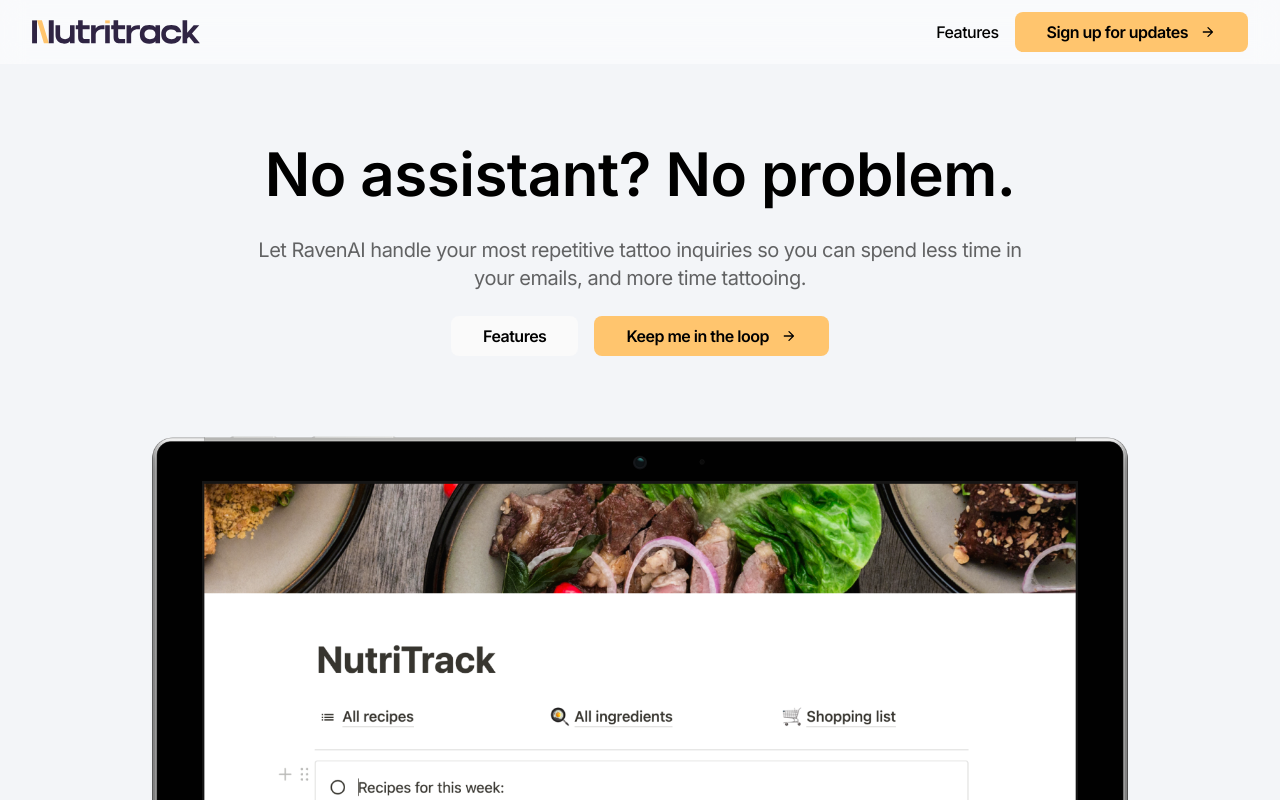
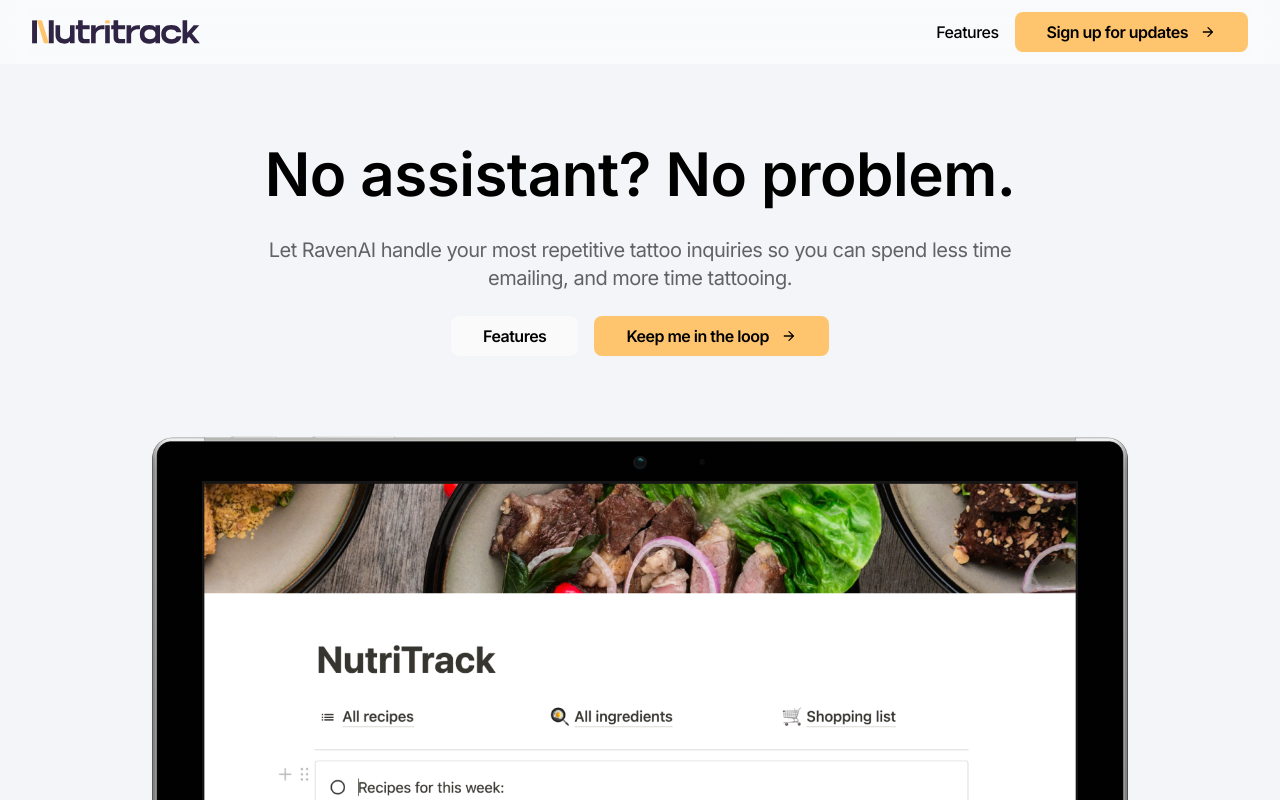
Before and after one commit to CarlsJr4/raven-landing, a Next.js app: page / in a window 1280 px wide. Shown: the top 800 px of the page. Built offline with nearby package versions, Linux system fonts and the light colour scheme.

Commit message:
Updates main desc

```diff
--- a/components/Banner/HomeBanner.js
+++ b/components/Banner/HomeBanner.js
@@ -22,8 +22,8 @@ export const HomeBanner = () => {
                     <Content className="text-center" alignment="center">
                         <p>
                             Let RavenAI handle your most repetitive tattoo
-                            inquiries so you can spend less time in your emails,
-                            and more time tattooing.{" "}
+                            inquiries so you can spend less time emailing, and
+                            more time tattooing.{" "}
                         </p>
                     </Content>
                     <div className="mt-6 mb-16 text-center">
```
